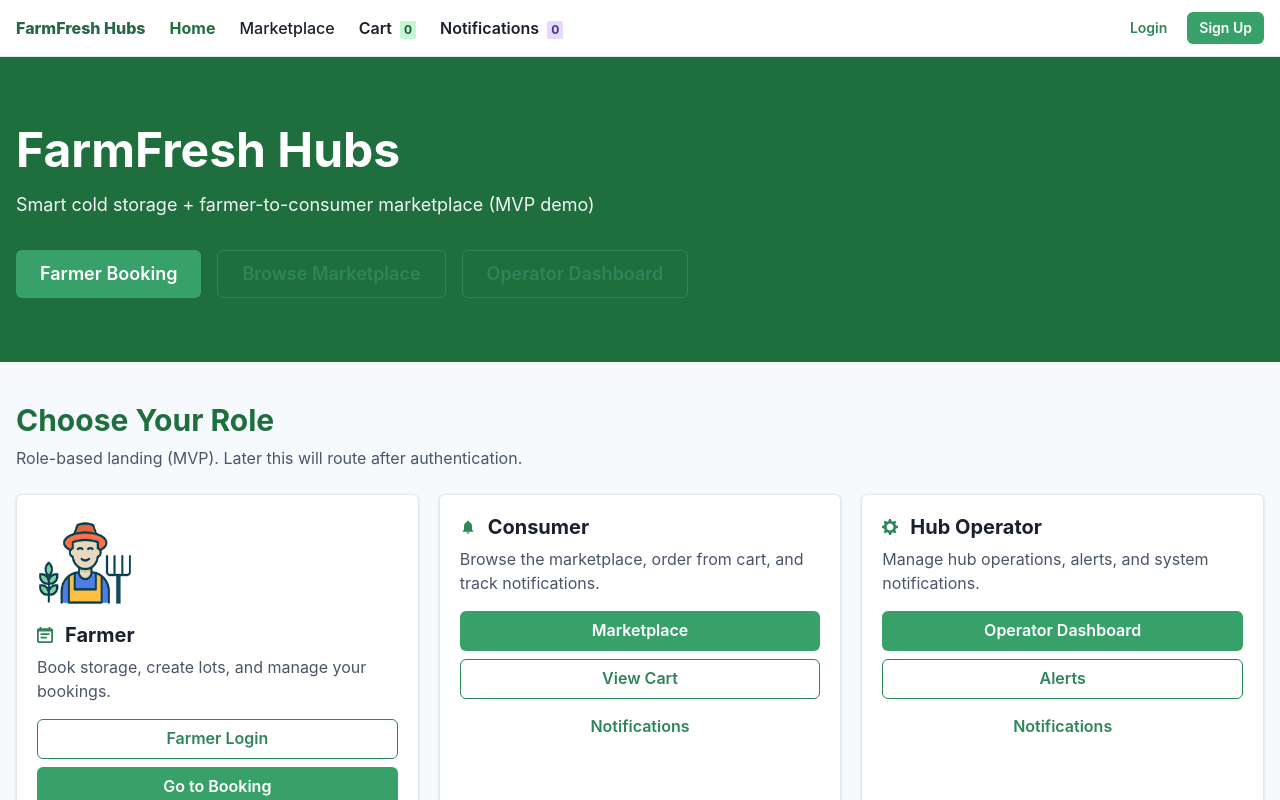
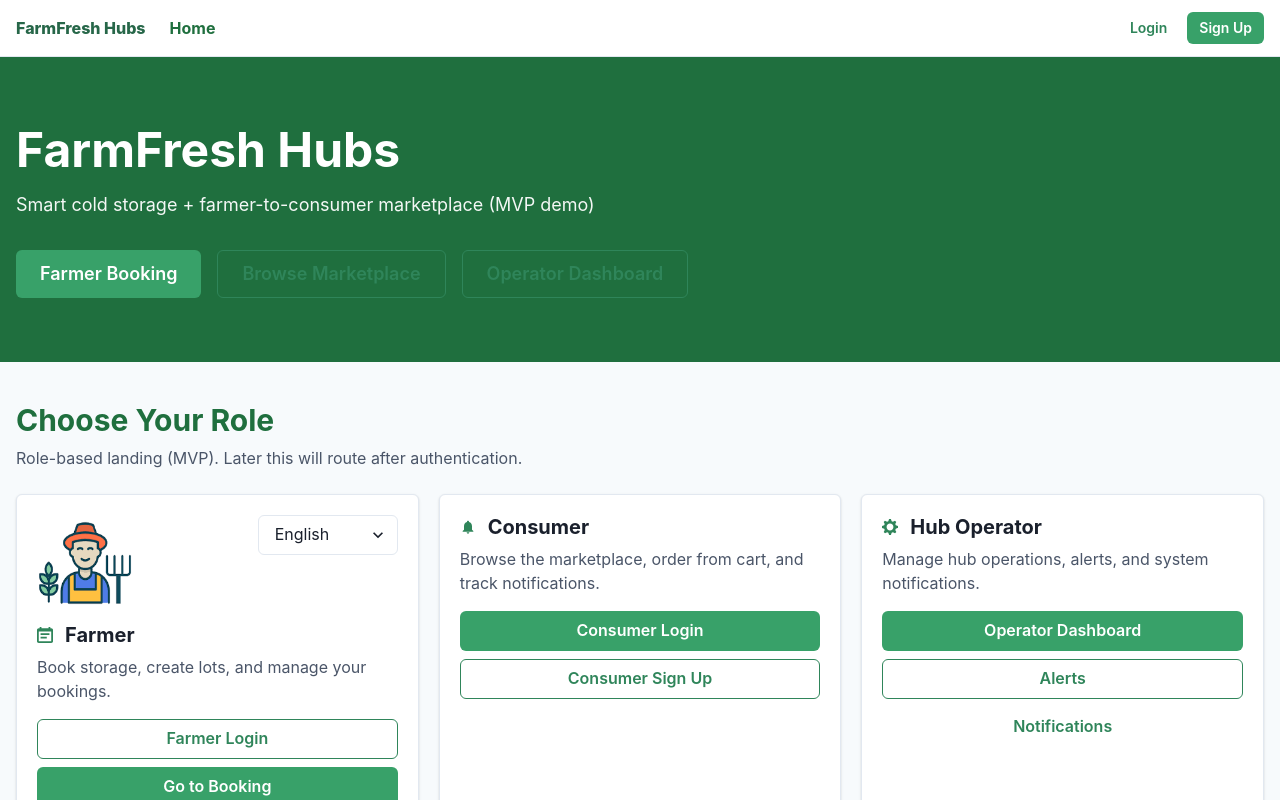
Before and after one commit to Mahaselvan/farmfresh-hubs, a React (Vite) app in the folder client/: page / in a window 1280 px wide. Shown: the top 800 px of the page. Built offline with nearby package versions, Linux system fonts and the light colour scheme; no server answers.

Commit message:
navbar updated

```diff
--- a/client/src/components/Navbar.jsx
+++ b/client/src/components/Navbar.jsx
@@ -47,7 +47,19 @@ export default function Navbar() {
   const { user, logout } = useAuth();
   const cartCount = cartItems.length;
 
+  const role = user?.role;
+  const showMarketplace = role === "consumer";
+  const showCart = role === "consumer";
+  const showNotifications =
+    role === "farmer" || role === "consumer" || role === "operator" || role === "admin";
+
+  const shouldFetchNotifications = Boolean(user && showNotifications);
+
   useEffect(() => {
+    if (!shouldFetchNotifications) {
+      setNotifCount(0);
+      return;
+    }
     let alive = true;
 
     const fetchCount = async () => {
@@ -70,11 +82,12 @@ export default function Navbar() {
     clearTimeout(first);
     clearInterval(t);
   };
-}, []);
+  }, [shouldFetchNotifications]);
   const Links = (
     <>
       <NavItem to="/">Home</NavItem>
-      <NavItem to="/market">Marketplace</NavItem>
+      {showMarketplace ? <NavItem to="/market">Marketplace</NavItem> : null}
+      {showCart ? (
         <Link
           as={RouterLink}
           to="/cart"
@@ -89,7 +102,9 @@ export default function Navbar() {
             {cartCount}
           </Badge>
         </Link>
+      ) : null}
 
+      {showNotifications ? (
         <Link
           as={RouterLink}
           to="/notifications"
@@ -104,6 +119,7 @@ export default function Navbar() {
             {notifCount}
           </Badge>
         </Link>
+      ) : null}
     </>
   );
 
--- a/client/src/pages/Home.jsx
+++ b/client/src/pages/Home.jsx
@@ -6,6 +6,7 @@ import {
   HStack,
   Icon,
   Image,
+  Select,
   SimpleGrid,
   Text,
   Card,
@@ -27,7 +28,12 @@ const Feature = ({ title, desc }) => (
 );
 
 export default function Home() {
-  const { t } = useTranslation();
+  const { t, i18n } = useTranslation();
+
+  const changeLang = (lang) => {
+    i18n.changeLanguage(lang);
+    localStorage.setItem("lang", lang);
+  };
 
   return (
     <Box>
@@ -63,8 +69,21 @@ export default function Home() {
         <SimpleGrid mt={6} columns={{ base: 1, md: 3 }} spacing={5}>
           <Card border="1px solid" borderColor="gray.200">
             <CardBody>
-              <Image src={farmerImage} alt="Farmer" boxSize="96px" mb={3} />
-              <HStack spacing={3}>
+              <HStack justify="space-between" align="start">
+                <Image src={farmerImage} alt="Farmer" boxSize="96px" />
+                <Select
+                  maxW="140px"
+                  value={i18n.language}
+                  onChange={(e) => changeLang(e.target.value)}
+                >
+                  <option value="en">English</option>
+                  <option value="ta">தமிழ்</option>
+                  <option value="te">తెలుగు</option>
+                  <option value="hi">हिंदी</option>
+                  <option value="ml">മലയാളം</option>
+                </Select>
+              </HStack>
+              <HStack spacing={3} mt={3}>
                 <Icon as={CalendarIcon} color="green.600" />
                 <Heading size="md">Farmer</Heading>
               </HStack>
@@ -95,14 +114,11 @@ export default function Home() {
                 Browse the marketplace, order from cart, and track notifications.
               </Text>
               <Stack mt={4} spacing={2}>
-                <Button as={RouterLink} to="/market" colorScheme="green">
-                  Marketplace
+                <Button as={RouterLink} to="/login" colorScheme="green">
+                  Consumer Login
                 </Button>
-                <Button as={RouterLink} to="/cart" variant="outline" colorScheme="green">
-                  View Cart
-                </Button>
-                <Button as={RouterLink} to="/notifications" variant="ghost" colorScheme="green">
-                  Notifications
+                <Button as={RouterLink} to="/signup" variant="outline" colorScheme="green">
+                  Consumer Sign Up
                 </Button>
               </Stack>
             </CardBody>
```
Lines whose indentation alone changed are shown as unchanged.
